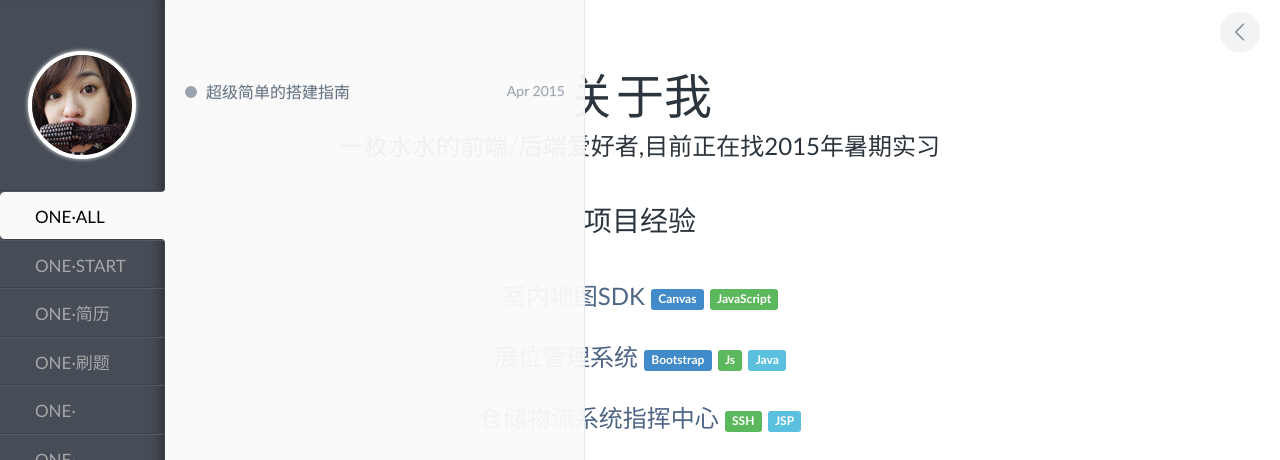
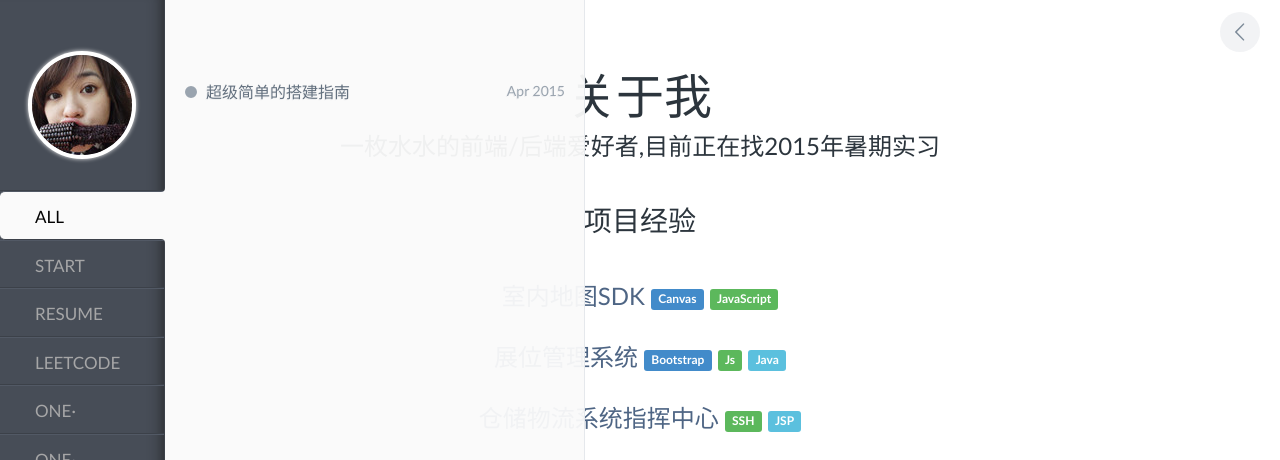
Before and after one commit to weiier/blog, a Jekyll site: the page built from index.html, in a window 1280 px wide. Shown: the top 460 px of the page. Built offline with Jekyll 4.4.1, drawn with Linux system fonts in a browser that asks for light colours.

Commit message:
Update index.html

```diff
--- a/_layouts/index.html
+++ b/_layouts/index.html
@@ -16,10 +16,10 @@
         <a href="{{ site.baseurl }}/index.html" id="avatar"></a>
 
         <ul id="tags__ul">
-          <li id="js-label1" class="tags__li tags-btn active">ONE·ALL</li>
-          <li id="js-label2" class="tags__li tags-btn">ONE·START</li>
-          <li id="js-label3" class="tags__li tags-btn">ONE·简历</li>
-          <li id="js-label4" class="tags__li tags-btn">ONE·刷题</li>
+          <li id="js-label1" class="tags__li tags-btn active">ALL</li>
+          <li id="js-label2" class="tags__li tags-btn">START</li>
+          <li id="js-label3" class="tags__li tags-btn">RESUME</li>
+          <li id="js-label4" class="tags__li tags-btn">LEETCODE</li>
           <li id="js-label5" class="tags__li tags-btn">ONE·</li>
           <li id="js-label6" class="tags__li tags-btn">ONE·</li>
         </ul>
```
